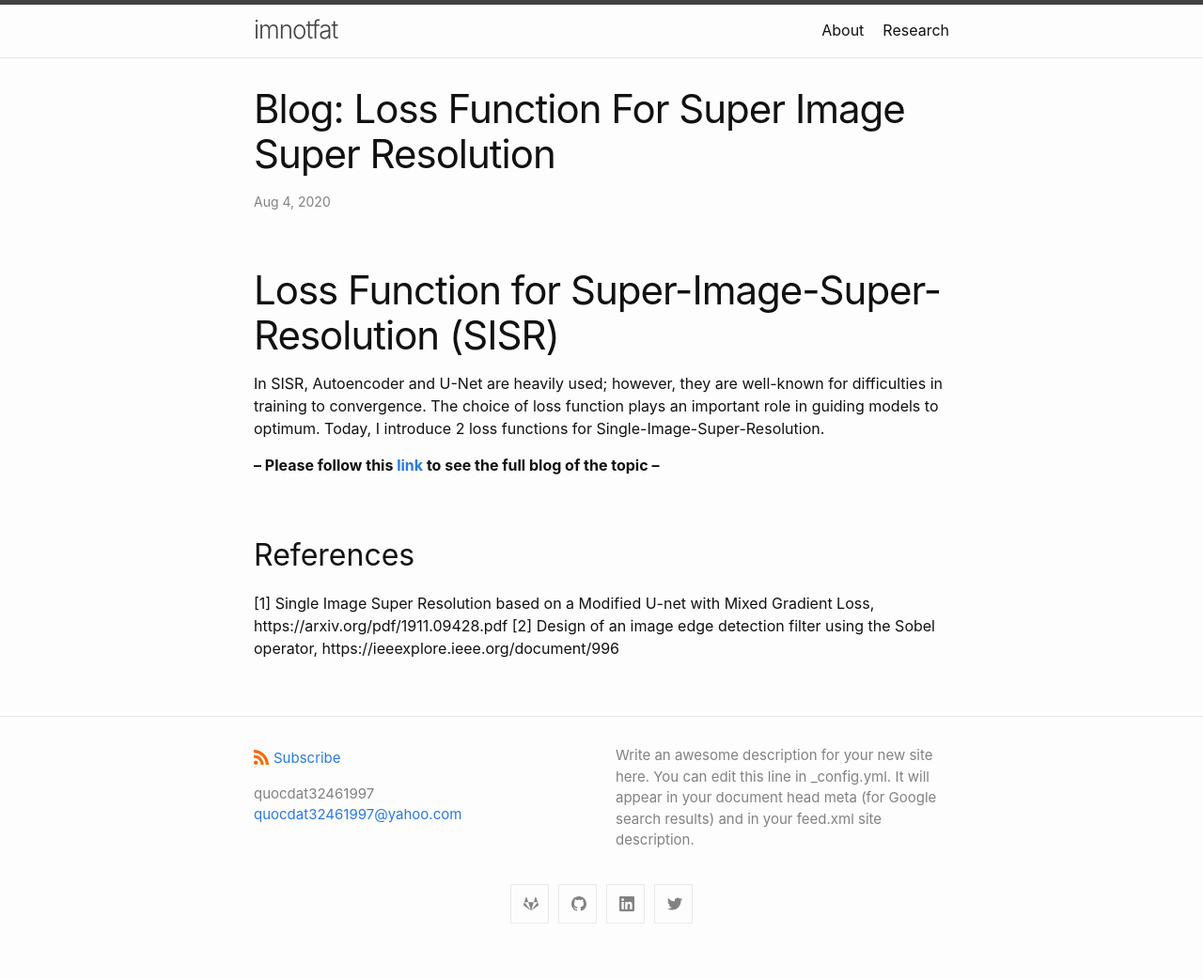
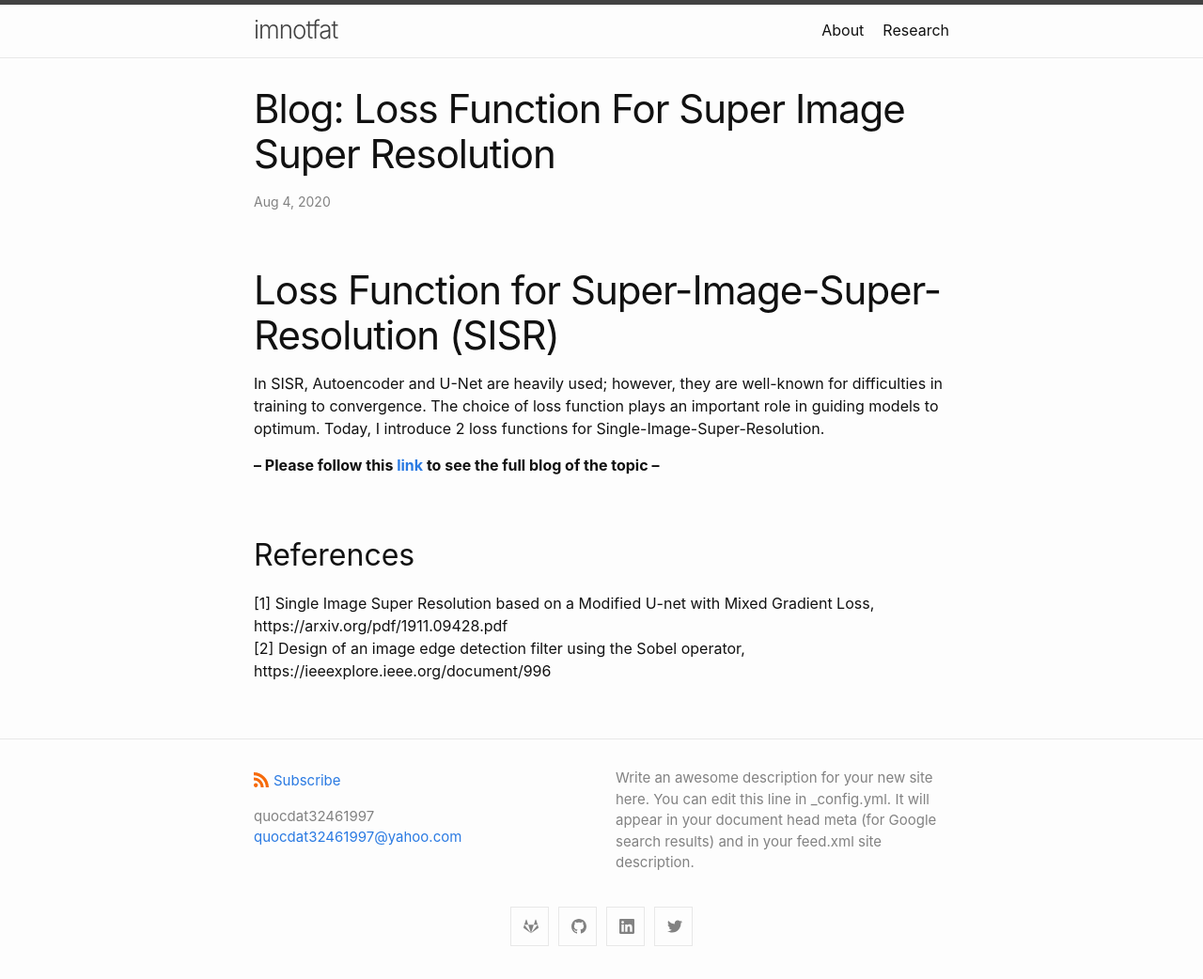
Before and after one commit to quocdat32461997/quocdat32461997.github.io, a Jekyll site: the page built from _posts/2020-08-04-blog:-loss-function-for-super-image-super-resolution.md, in a window 1280 px wide. Shown: the whole page at 94% size. Built offline with Jekyll 4.4.1, drawn with Linux system fonts in a browser that asks for light colours; before the commit the page ends 1018 px from its top, so only the background shows below that.

```diff
--- a/_posts/2020-08-04-blog:-loss-function-for-super-image-super-resolution.md
+++ b/_posts/2020-08-04-blog:-loss-function-for-super-image-super-resolution.md
@@ -9,5 +9,5 @@ In SISR, Autoencoder and U-Net are heavily used; however, they are well-known fo
 **-- Please follow this [link](https://medium.com/analytics-vidhya/loss-functions-for-image-super-resolution-sisr-8a65644fbd85) to see the full blog of the topic --**
 
 ## References
-[1] Single Image Super Resolution based on a Modified U-net with Mixed Gradient Loss, https://arxiv.org/pdf/1911.09428.pdf
+[1] Single Image Super Resolution based on a Modified U-net with Mixed Gradient Loss, https://arxiv.org/pdf/1911.09428.pdf \
 [2] Design of an image edge detection filter using the Sobel operator, https://ieeexplore.ieee.org/document/996
```
